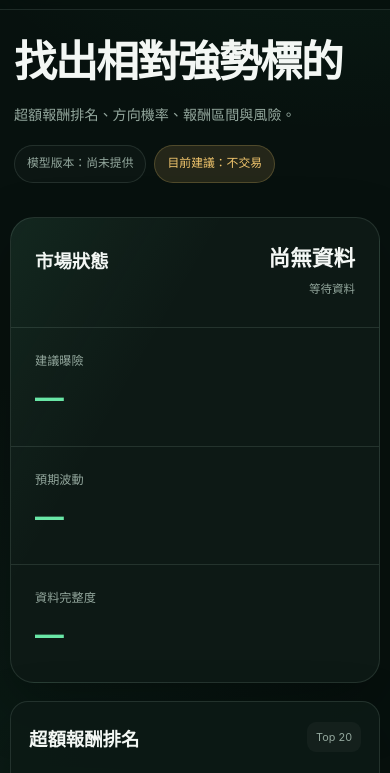
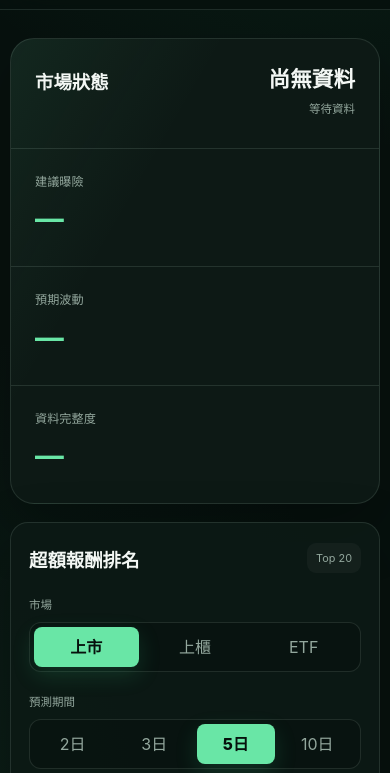
Before and after one commit to migao2006/tool, a plain HTML site: page index.html in a window 390 px wide. Shown: the part 57-830 px from the top of the page. Drawn offline with Linux system fonts and the light colour scheme.

Commit message:
remove dashboard hero copy

```diff
--- a/index.html
+++ b/index.html
@@ -31,17 +31,6 @@
     </header>
 
     <main id="main-content" class="shell">
-      <section class="hero" aria-labelledby="page-title">
-        <div>
-          <h1 id="page-title">找出相對強勢標的</h1>
-          <p class="hero-copy">超額報酬排名、方向機率、報酬區間與風險。</p>
-        </div>
-        <div class="hero-actions" aria-label="資料狀態">
-          <span class="pill pill-muted">模型版本：尚未提供</span>
-          <span class="pill pill-warning">目前建議：不交易</span>
-        </div>
-      </section>
-
       <section class="market-strip" aria-label="市場狀態摘要">
         <article class="market-regime">
           <div>
--- a/styles.css
+++ b/styles.css
@@ -67,16 +67,6 @@ button:focus-visible, select:focus-visible, a:focus-visible { outline: 2px solid
 .meta-divider { width: 1px; height: 18px; background: var(--line-strong); }
 
 .shell { width: min(1480px, calc(100% - clamp(24px, 5vw, 80px))); margin: 0 auto; padding: 56px 0 28px; }
-.hero { display: flex; align-items: flex-end; justify-content: space-between; gap: 28px; padding: 0 4px 34px; }
-.eyebrow, .section-kicker { color: var(--green); font-size: .68rem; font-weight: 800; letter-spacing: .14em; text-transform: uppercase; }
-.eyebrow { margin: 0 0 12px; }
-.hero h1 { max-width: 820px; margin: 0; font-size: clamp(2rem, 4.6vw, 4.2rem); line-height: 1.08; letter-spacing: -.045em; }
-.hero-copy { max-width: 760px; margin: 20px 0 0; color: var(--muted); font-size: clamp(.95rem, 1.4vw, 1.08rem); }
-.hero-actions { display: flex; flex-wrap: wrap; justify-content: flex-end; gap: 8px; min-width: 250px; }
-.pill { padding: 9px 12px; border: 1px solid var(--line); border-radius: 999px; font-size: .74rem; white-space: nowrap; }
-.pill-muted { color: var(--muted); background: rgba(255,255,255,.025); }
-.pill-warning { color: var(--amber); background: var(--amber-soft); border-color: rgba(242,198,109,.22); }
-
 .market-strip { display: grid; grid-template-columns: 1.45fr repeat(3, 1fr); border: 1px solid var(--line); border-radius: var(--radius-lg); background: linear-gradient(120deg, rgba(105,230,166,.065), transparent 34%), var(--surface); box-shadow: var(--shadow); overflow: hidden; }
 .market-strip article { min-height: 135px; padding: 24px; border-right: 1px solid var(--line); }
 .market-strip article:last-child { border-right: 0; }
@@ -197,8 +187,6 @@ button:focus-visible, select:focus-visible, a:focus-visible { outline: 2px solid
   .topbar { min-height: 64px; }
   .topbar-meta .meta-divider, .topbar-meta span:last-child { display: none; }
   .shell { width: min(100% - 28px, 720px); padding-top: 34px; }
-  .hero { display: block; }
-  .hero-actions { justify-content: flex-start; margin-top: 20px; }
   .workspace { grid-template-columns: 1fr; }
   .ranking-panel { position: static; }
   .detail-panel { padding: 20px; }
@@ -209,9 +197,6 @@ button:focus-visible, select:focus-visible, a:focus-visible { outline: 2px solid
   .brand small { display: none; }
   .topbar-meta { font-size: .7rem; }
   .shell { width: calc(100% - 20px); padding-top: 28px; }
-  .hero { padding-inline: 4px; }
-  .hero h1 { font-size: clamp(2rem, 11vw, 3rem); }
-  .hero-copy { font-size: .88rem; }
   .market-strip { grid-template-columns: 1fr; }
   .market-strip article { min-height: 110px; border-right: 0; border-bottom: 1px solid var(--line); }
   .market-strip article:last-child { border-bottom: 0; }
```
